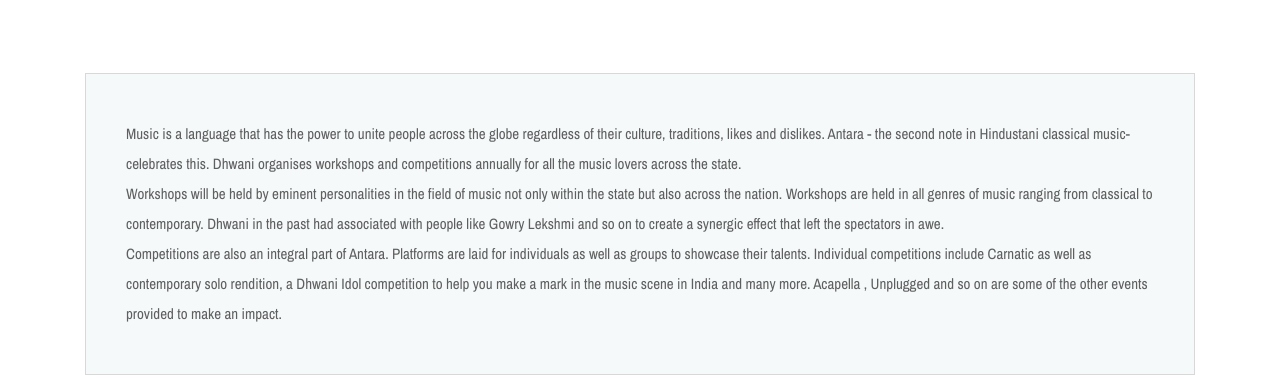
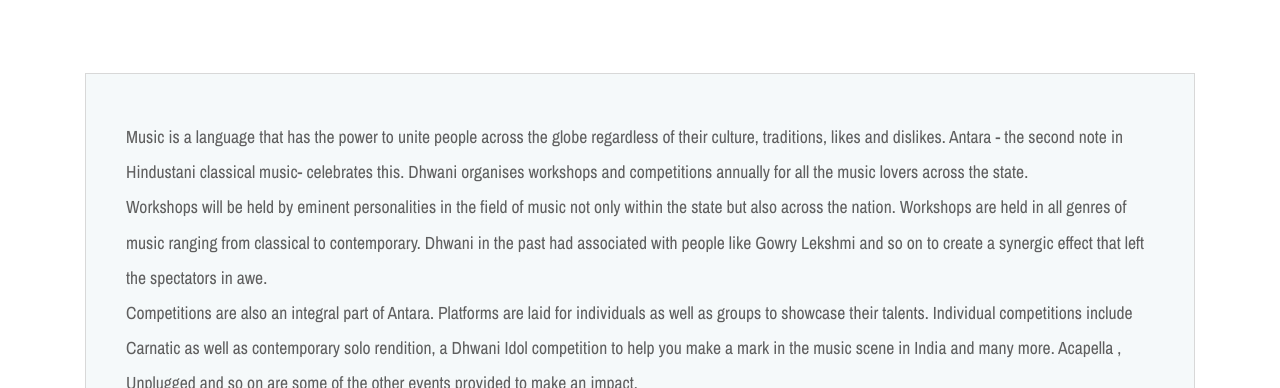
Before and after one commit to haseena-hassan/Dhwani-2019, a plain HTML site: page public/antara.html in a window 1280 px wide. Shown: the part 412-800 px from the top of the page. Drawn offline with nearby package versions, Linux system fonts and the light colour scheme; files whose address does not match are found by name.

Commit message:
font-size change

```diff
--- a/public/style.css
+++ b/public/style.css
@@ -1710,7 +1710,9 @@
     opacity: 1;
   }
 }
-
+.blog-content p{
+  font-size: 1.1rem;
+}
 /* ====== The End ====== */
 
 /*# sourceMappingURL=style.css.map */
```
